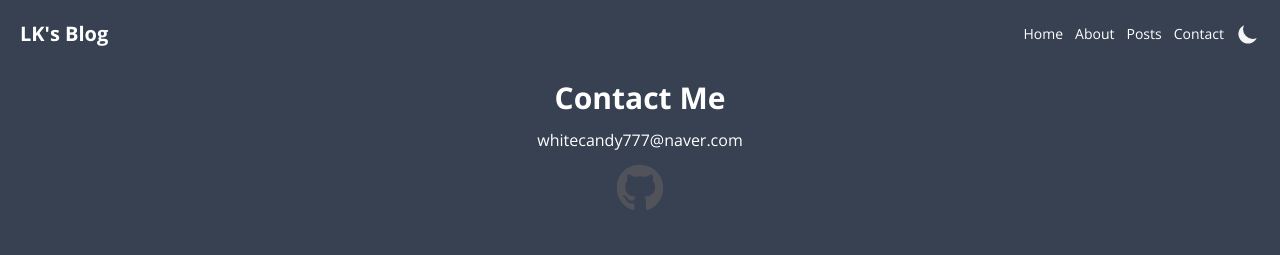
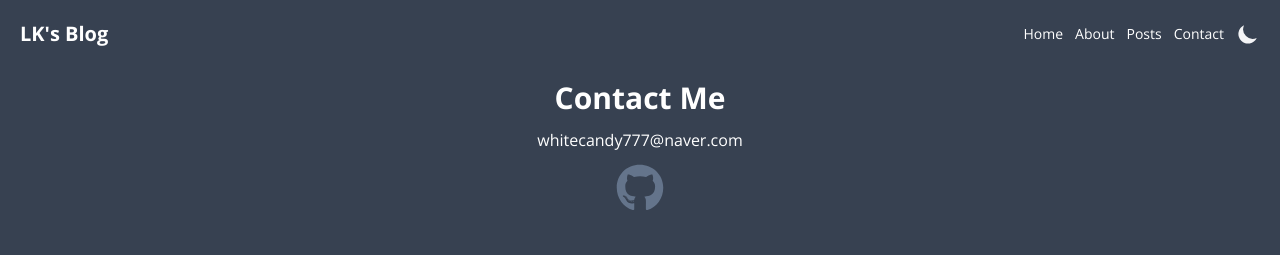
Before and after one commit to cottonsweet/LK-Blog, a Next.js app: page /contact in a window 1280 px wide. Shown: the top 255 px of the page. Built offline with nearby package versions, Linux system fonts and the light colour scheme.

Commit message:
contact 페이지 다크모드 디자인 수정

```diff
--- a/src/components/ContactForm.tsx
+++ b/src/components/ContactForm.tsx
@@ -114,7 +114,7 @@ export default function ContactForm() {
           className="w-full p-2 rounded-md mb-3 resize-none focus:outline-none focus:ring-2 ring-indigo-300 ring-inset"
         />
 
-        <button className="w-full rounded-md p-4 bg-blue-300 text-blue-50 font-bold text-lg hover:text-xl">
+        <button className="w-full rounded-md p-4 bg-blue-300 text-blue-50 font-bold text-lg hover:text-xl hover:text-white">
           Submit
         </button>
       </form>
--- a/src/components/MyContact.tsx
+++ b/src/components/MyContact.tsx
@@ -8,7 +8,7 @@ export default function MyContact() {
       <p>whitecandy777@naver.com</p>
 
       <a href="https://github.com/sstipdev" target="_blank" rel="noreferrer">
-        <FaGithub className="text-zinc-600 mt-3 text-5xl hover:text-yellow-700 duration-200" />
+        <FaGithub className="dark:text-slate-500 dark:hover:text-gray-400 text-zinc-600 mt-3 text-5xl hover:text-yellow-700 duration-200" />
       </a>
 
       <h2 className="font-bold text-4xl my-10">Please send us your email !</h2>
```
